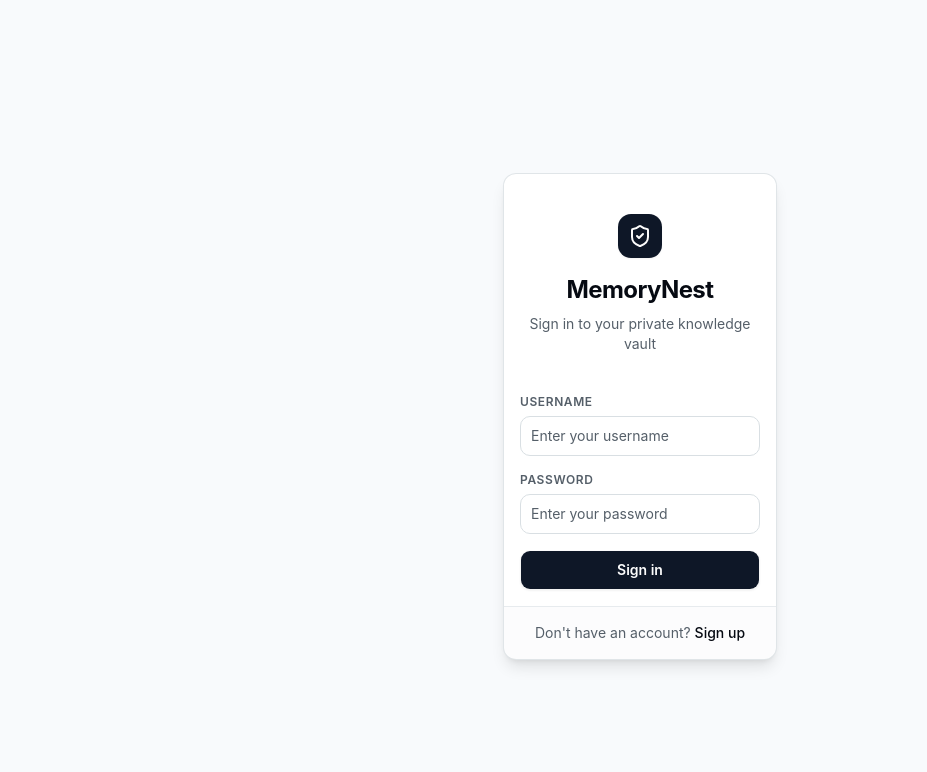
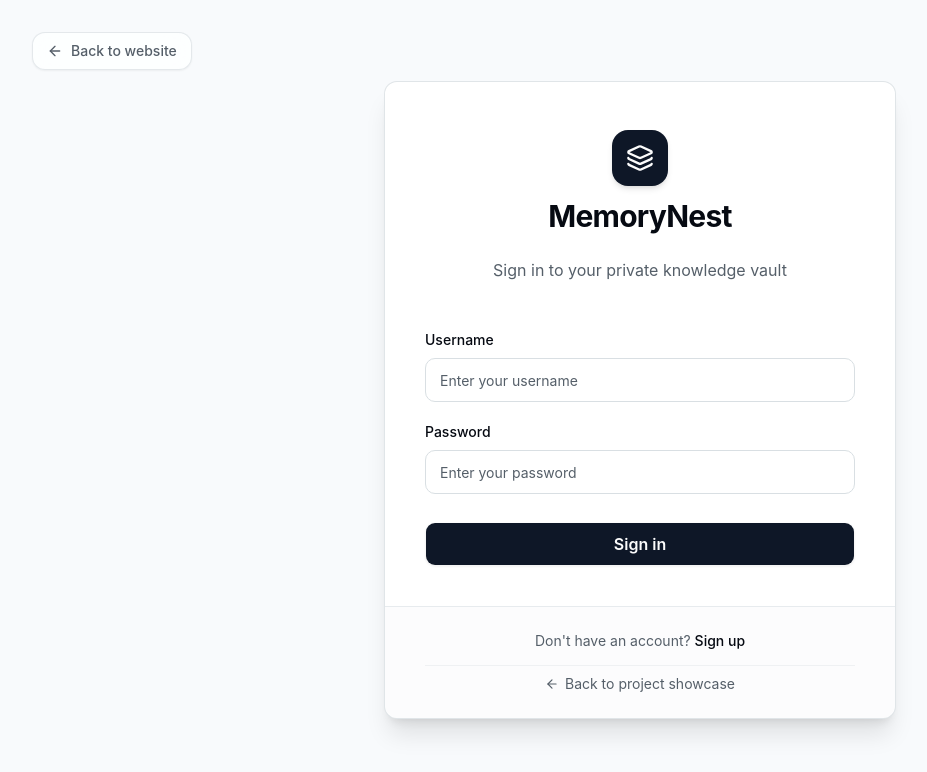
Before and after one commit to Shreesh-o/MemoryNest, a Next.js app in the folder web/: page /login in a window 1280 px wide. Shown: the top 772 px of the page, without its empty margins (0-927 px from the left). Built offline with nearby package versions, Linux system fonts and the light colour scheme; no server answers.

Commit message:
Fixed Login page

```diff
--- a/web/src/app/(auth)/auth-layout-client.tsx
+++ b/web/src/app/(auth)/auth-layout-client.tsx
@@ -40,7 +40,7 @@ export function AuthLayoutClient({
 
   return (
     <Suspense fallback={<div className="min-h-screen flex items-center justify-center bg-background">Loading...</div>}>
-      <div className="min-h-screen flex items-center justify-center bg-background p-4">{children}</div>
+      <div className="min-h-screen flex items-center justify-center bg-background">{children}</div>
     </Suspense>
   )
 }
--- a/web/src/app/(auth)/login/page.tsx
+++ b/web/src/app/(auth)/login/page.tsx
@@ -10,7 +10,7 @@ import { Button } from "@/components/ui/button"
 import { Input } from "@/components/ui/input"
 import { Label } from "@/components/ui/label"
 import { Card, CardHeader, CardTitle, CardDescription, CardContent, CardFooter } from "@/components/ui/card"
-import { ShieldCheckIcon, AlertCircleIcon, Loader2Icon } from "lucide-react"
+import { Layers, ArrowLeftIcon, AlertCircleIcon, Loader2Icon } from "lucide-react"
 
 export const dynamic = "force-dynamic"
 
@@ -57,32 +57,49 @@ export default function LoginPage() {
   }
 
   return (
-    <div className="relative min-h-screen flex items-center justify-center bg-background px-4 py-12 selection:bg-primary/20">
+    <div className="relative min-h-screen w-full flex items-center justify-center bg-background px-4 py-12 selection:bg-primary/20">
+      {/* Back to main showcase website */}
+      <div className="absolute top-5 left-5 sm:top-8 sm:left-8 z-20">
+        <Link
+          href="/"
+          className="inline-flex items-center gap-2 text-sm font-medium text-muted-foreground hover:text-foreground transition-all duration-200 px-3.5 py-2 rounded-xl border border-border/70 bg-card/70 backdrop-blur-md hover:bg-muted/80 hover:border-border shadow-xs group"
+        >
+          <ArrowLeftIcon className="size-4 transition-transform group-hover:-translate-x-1" />
+          <span>Back to website</span>
+        </Link>
+      </div>
+
       {/* Subtle decorative background blur */}
       <div
         aria-hidden="true"
         className="pointer-events-none absolute inset-0 -z-10 flex items-center justify-center overflow-hidden"
       >
-        <div className="size-[28rem] rounded-full bg-primary/5 blur-3xl" />
+        <div className="size-[34rem] rounded-full bg-primary/5 blur-3xl" />
       </div>
 
-      <Card className="w-full max-w-md border border-border/80 shadow-lg dark:shadow-2xl">
-        <CardHeader className="text-center pb-4 pt-6">
-          <div className="mx-auto mb-3 flex size-11 items-center justify-center rounded-xl bg-primary text-primary-foreground shadow-xs">
-            <ShieldCheckIcon className="size-6" />
-          </div>
-          <CardTitle className="font-heading text-2xl font-bold tracking-tight text-foreground">
-            MemoryNest
-          </CardTitle>
-          <CardDescription className="text-sm text-muted-foreground mt-1">
+      <Card className="w-full max-w-lg border border-border/80 shadow-xl dark:shadow-2xl">
+        <CardHeader className="text-center pb-6 pt-8 px-6 sm:px-10">
+          <Link
+            href="/"
+            className="group mx-auto mb-4 flex flex-col items-center focus-visible:outline-none focus-visible:ring-2 focus-visible:ring-ring rounded-2xl"
+            title="Go to main website"
+          >
+            <div className="flex size-14 items-center justify-center rounded-2xl bg-primary text-primary-foreground shadow-md transition-all duration-200 group-hover:scale-105 group-hover:shadow-lg">
+              <Layers className="size-7" />
+            </div>
+            <CardTitle className="font-heading text-3xl font-bold tracking-tight text-foreground transition-colors group-hover:text-primary mt-3">
+              MemoryNest
+            </CardTitle>
+          </Link>
+          <CardDescription className="text-base text-muted-foreground mt-1">
             Sign in to your private knowledge vault
           </CardDescription>
         </CardHeader>
 
-        <CardContent className="pt-2">
-          <form onSubmit={handleSubmit} className="space-y-4">
-            <div className="space-y-1.5">
-              <Label htmlFor="username" className="text-xs font-semibold uppercase tracking-wider text-muted-foreground">
+        <CardContent className="px-6 sm:px-10 pt-2 pb-6">
+          <form onSubmit={handleSubmit} className="space-y-5">
+            <div className="space-y-2">
+              <Label htmlFor="username" className="text-sm font-medium text-foreground">
                 Username
               </Label>
               <Input
@@ -95,12 +112,12 @@ export default function LoginPage() {
                 placeholder="Enter your username"
                 required
                 disabled={isLoading}
-                className="h-10 text-sm"
+                className="h-11 px-3.5 text-base sm:text-sm"
               />
             </div>
 
-            <div className="space-y-1.5">
-              <Label htmlFor="password" className="text-xs font-semibold uppercase tracking-wider text-muted-foreground">
+            <div className="space-y-2">
+              <Label htmlFor="password" className="text-sm font-medium text-foreground">
                 Password
               </Label>
               <Input
@@ -114,13 +131,13 @@ export default function LoginPage() {
                 required
                 minLength={6}
                 disabled={isLoading}
-                className="h-10 text-sm"
+                className="h-11 px-3.5 text-base sm:text-sm"
               />
             </div>
 
             {error && (
               <div
-                className="flex items-center gap-2 rounded-lg border border-destructive/20 bg-destructive/10 p-2.5 text-xs font-medium text-destructive animate-in fade-in"
+                className="flex items-center gap-2 rounded-lg border border-destructive/20 bg-destructive/10 p-3 text-sm font-medium text-destructive animate-in fade-in"
                 role="alert"
               >
                 <AlertCircleIcon className="size-4 shrink-0" />
@@ -130,7 +147,7 @@ export default function LoginPage() {
 
             <Button
               type="submit"
-              className="w-full h-10 font-semibold shadow-xs transition-all hover:shadow cursor-pointer"
+              className="w-full h-11 text-base font-semibold shadow-xs transition-all hover:shadow cursor-pointer mt-2"
               disabled={isLoading}
             >
               {isLoading ? (
@@ -145,7 +162,7 @@ export default function LoginPage() {
           </form>
         </CardContent>
 
-        <CardFooter className="flex justify-center border-t border-border/60 bg-muted/20 py-4">
+        <CardFooter className="flex flex-col items-center gap-3.5 border-t border-border/60 bg-muted/20 py-6 px-6 sm:px-10">
           <p className="text-sm text-muted-foreground">
             Don&apos;t have an account?{" "}
             <Link
@@ -155,6 +172,15 @@ export default function LoginPage() {
               Sign up
             </Link>
           </p>
+          <div className="w-full flex items-center justify-center pt-2 border-t border-border/40">
+            <Link
+              href="/"
+              className="inline-flex items-center gap-1.5 text-xs sm:text-sm text-muted-foreground hover:text-foreground transition-colors group"
+            >
+              <ArrowLeftIcon className="size-3.5 transition-transform group-hover:-translate-x-0.5" />
+              <span>Back to project showcase</span>
+            </Link>
+          </div>
         </CardFooter>
       </Card>
     </div>
--- a/web/src/app/(auth)/register/page.tsx
+++ b/web/src/app/(auth)/register/page.tsx
@@ -10,7 +10,7 @@ import { Button } from "@/components/ui/button"
 import { Input } from "@/components/ui/input"
 import { Label } from "@/components/ui/label"
 import { Card, CardHeader, CardTitle, CardDescription, CardContent, CardFooter } from "@/components/ui/card"
-import { ShieldCheckIcon, AlertCircleIcon, Loader2Icon } from "lucide-react"
+import { Layers, ArrowLeftIcon, AlertCircleIcon, Loader2Icon } from "lucide-react"
 
 export const dynamic = "force-dynamic"
 
@@ -68,24 +68,41 @@ export default function RegisterPage() {
   }
 
   return (
-    <div className="relative min-h-screen flex items-center justify-center bg-background px-4 py-12 selection:bg-primary/20">
+    <div className="relative min-h-screen w-full flex items-center justify-center bg-background px-4 py-12 selection:bg-primary/20">
+      {/* Back to main showcase website */}
+      <div className="absolute top-5 left-5 sm:top-8 sm:left-8 z-20">
+        <Link
+          href="/"
+          className="inline-flex items-center gap-2 text-sm font-medium text-muted-foreground hover:text-foreground transition-all duration-200 px-3.5 py-2 rounded-xl border border-border/70 bg-card/70 backdrop-blur-md hover:bg-muted/80 hover:border-border shadow-xs group"
+        >
+          <ArrowLeftIcon className="size-4 transition-transform group-hover:-translate-x-1" />
+          <span>Back to website</span>
+        </Link>
+      </div>
+
       {/* Decorative ambient gradient */}
       <div
         aria-hidden="true"
         className="pointer-events-none absolute inset-0 -z-10 flex items-center justify-center overflow-hidden"
       >
-        <div className="size-[28rem] rounded-full bg-primary/5 blur-3xl" />
+        <div className="size-[34rem] rounded-full bg-primary/5 blur-3xl" />
       </div>
 
-      <Card className="w-full max-w-md border border-border/80 shadow-lg dark:shadow-2xl">
-        <CardHeader className="text-center pb-4 pt-6">
-          <div className="mx-auto mb-3 flex size-11 items-center justify-center rounded-xl bg-primary text-primary-foreground shadow-xs">
-            <ShieldCheckIcon className="size-6" />
-          </div>
-          <CardTitle className="font-heading text-2xl font-bold tracking-tight text-foreground">
-            MemoryNest
-          </CardTitle>
-          <CardDescription className="text-sm text-muted-foreground mt-1">
+      <Card className="w-full max-w-lg border border-border/80 shadow-xl dark:shadow-2xl">
+        <CardHeader className="text-center pb-6 pt-8 px-6 sm:px-10">
+          <Link
+            href="/"
+            className="group mx-auto mb-4 flex flex-col items-center focus-visible:outline-none focus-visible:ring-2 focus-visible:ring-ring rounded-2xl"
+            title="Go to main website"
+          >
+            <div className="flex size-14 items-center justify-center rounded-2xl bg-primary text-primary-foreground shadow-md transition-all duration-200 group-hover:scale-105 group-hover:shadow-lg">
+              <Layers className="size-7" />
+            </div>
+            <CardTitle className="font-heading text-3xl font-bold tracking-tight text-foreground transition-colors group-hover:text-primary mt-3">
+              MemoryNest
+            </CardTitle>
+          </Link>
+          <CardDescription className="text-base text-muted-foreground mt-1">
             Create your local-first knowledge vault
           </CardDescription>
         </CardHeader>
@@ -193,7 +210,7 @@ export default function RegisterPage() {
           </form>
         </CardContent>
 
-        <CardFooter className="flex justify-center border-t border-border/60 bg-muted/20 py-4">
+        <CardFooter className="flex flex-col items-center gap-3.5 border-t border-border/60 bg-muted/20 py-6 px-6 sm:px-10">
           <p className="text-sm text-muted-foreground">
             Already have an account?{" "}
             <Link
@@ -203,6 +220,15 @@ export default function RegisterPage() {
               Sign in
             </Link>
           </p>
+          <div className="w-full flex items-center justify-center pt-2 border-t border-border/40">
+            <Link
+              href="/"
+              className="inline-flex items-center gap-1.5 text-xs sm:text-sm text-muted-foreground hover:text-foreground transition-colors group"
+            >
+              <ArrowLeftIcon className="size-3.5 transition-transform group-hover:-translate-x-0.5" />
+              <span>Back to project showcase</span>
+            </Link>
+          </div>
         </CardFooter>
       </Card>
     </div>
```
